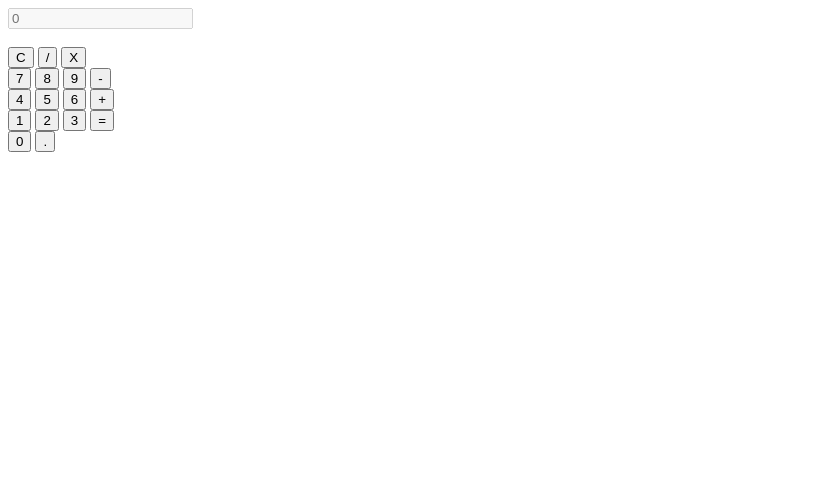
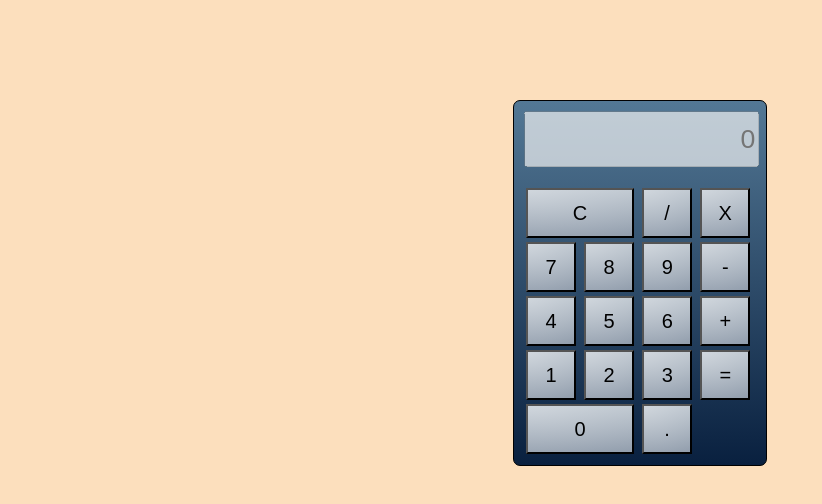
Before and after one commit to DiegoMaciel1998/Calculadora, a plain HTML site: page index.html in a window 1280 px wide. Shown: the whole page, without its empty margins (0-822 px from the left). Drawn offline with Linux system fonts and the light colour scheme.

Commit message:
Alteraração do design do index.html

```diff
--- a/index.html
+++ b/index.html
@@ -5,33 +5,37 @@
 	<meta name="viewport" content="width=device-width, initial-scale=1.0">
 	<title>Calculadora</title>
 	<meta charset="utf-8">
+	<link rel="stylesheet" href="style.css">
 </head>
 
 <body>
+	<div id="container">
 	<input id="resultado" type="text" placeholder="0" disabled="disabled" name="resultado"><br><br>
 
-		<button onclick="calcular('acao','c')" type="button">C</button>
-		<button onclick="calcular('acao','/')" type="button">/</button>
-		<button onclick="calcular('acao','*')" type="button">X</button>
+
+		<button class="tecla-c" onclick="calcular('acao','c')" type="button"> <span class="carac">C</span></button>
+		<button class="teclas" onclick="calcular('acao','/')" type="button"><span class="carac">/</span></button>
+		<button class="teclas" onclick="calcular('acao','*')" type="button"><span class="carac">X</span></button>
 		<br>
-		<button onclick="calcular('valor',7)" type="button">7</button>
-		<button onclick="calcular('valor',8)" type="button">8</button>
-		<button onclick="calcular('valor',9)" type="button">9</button>
-		<button onclick="calcular('acao','-')" type="button">-</button>
+		<button class="teclas" onclick="calcular('valor',7)" type="button"><span class="carac">7</span></button>
+		<button class="teclas" onclick="calcular('valor',8)" type="button"><span class="carac">8</span></button>
+		<button class="teclas" onclick="calcular('valor',9)" type="button"><span class="carac">9</span></button>
+		<button class="teclas" onclick="calcular('acao','-')" type="button"><span class="carac">-</span></button>
 		<br>
-		<button onclick="calcular('valor',4)" type="button">4</button>
-		<button onclick="calcular('valor',5)" type="button">5</button>
-		<button onclick="calcular('valor',6)" type="button">6</button>
-		<button onclick="calcular('acao','+')" type="button">+</button>
+		<button class="teclas" onclick="calcular('valor',4)" type="button"><span class="carac">4</span></button>
+		<button class="teclas" onclick="calcular('valor',5)" type="button"><span class="carac">5</span></button>
+		<button class="teclas" onclick="calcular('valor',6)" type="button"><span class="carac">6</span></button>
+		<button class="teclas" onclick="calcular('acao','+')" type="button"><span class="carac">+</span></button>
 		<br>
-		<button onclick="calcular('valor',1)" type="button">1</button>
-		<button onclick="calcular('valor',2)" type="button">2</button>
-		<button onclick="calcular('valor',3)" type="button">3</button>
-		<button onclick="calcular('acao','=')" type="button">=</button>
+		<button class="teclas" onclick="calcular('valor',1)" type="button"><span class="carac">1</span></button>
+		<button class="teclas" onclick="calcular('valor',2)" type="button"><span class="carac">2</span></button>
+		<button class="teclas" onclick="calcular('valor',3)" type="button"><span class="carac">3</span></button>
+		<button class="teclas" onclick="calcular('acao','=')" type="button"><span class="carac">=</span></button>
 		<br>
-		<button onclick="calcular('valor',0)" type="button">0</button>
-		<button onclick="calcular('acao','.')" type="button">.</button>
+		<button class="tecla-zero" onclick="calcular('valor',0)" type="button"><span class="carac">0</span></button>
+		<button class="teclas" onclick="calcular('acao','.')" type="button"><span class="carac">.</span></button>
 
+	</div>
 	<script src="calculo.js"></script>
 
 	</body>
```
